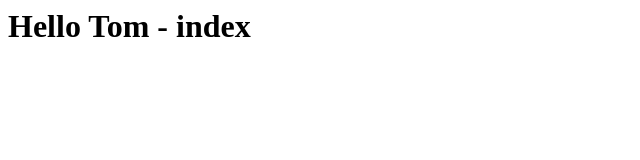
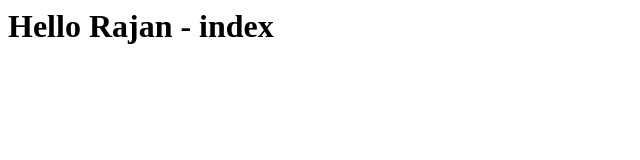
Before and after one commit to rajankadavil/Webtestrajan, a plain HTML site: page index.html in a window 1280 px wide. Shown: the whole page, without its empty margins (0-640 px from the left). Drawn offline with Linux system fonts and the light colour scheme.

Commit message:
Update index.html

```diff
--- a/index.html
+++ b/index.html
@@ -1,5 +1,5 @@
 <html>
 <body>
-<h1> Hello Tom - index </h1>
+<h1> Hello Rajan - index </h1>
 </body>
 </html>
```
